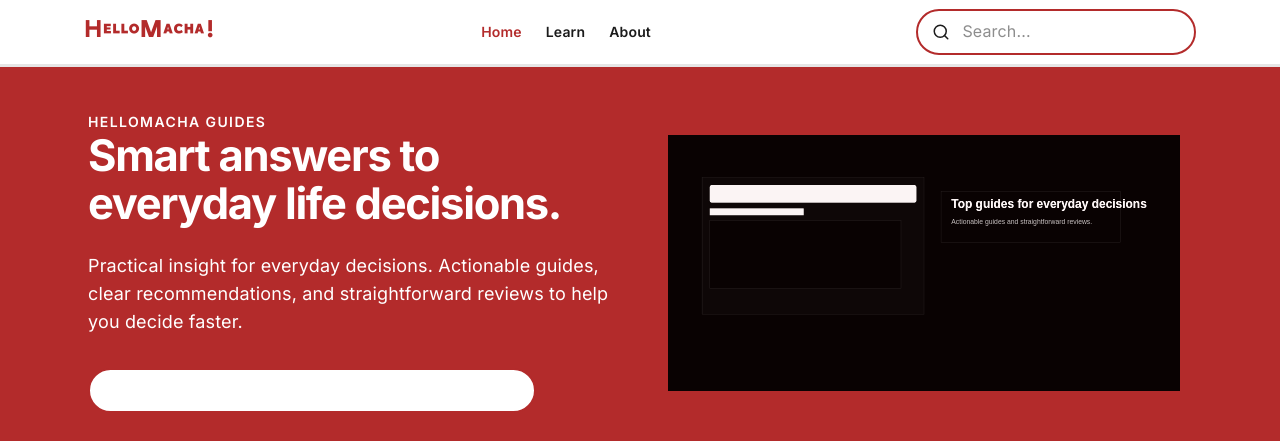
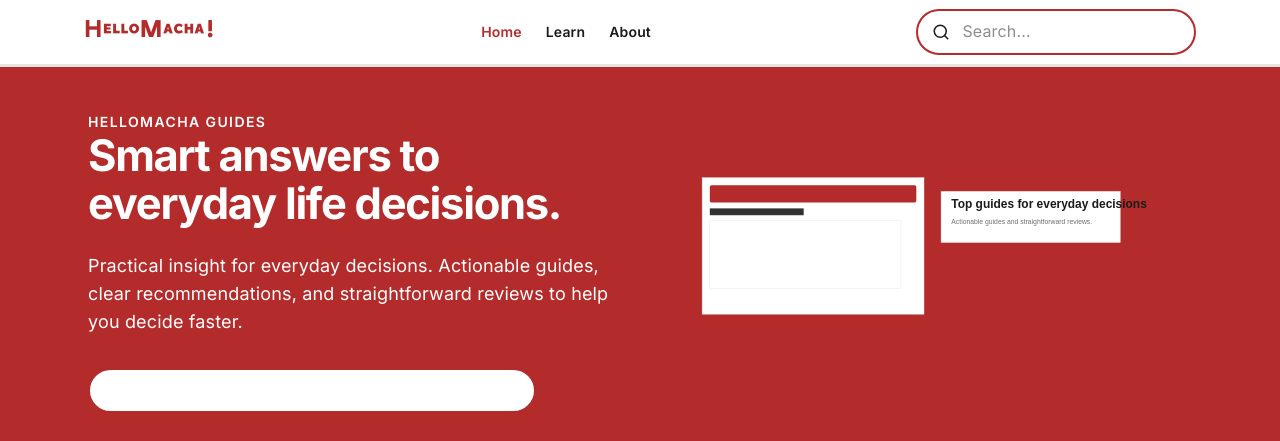
Before and after one commit to poornaprasadmacha/hellomacha, a Next.js app: page / in a window 1280 px wide. Shown: the top 441 px of the page. Built offline with nearby package versions, Linux system fonts and the light colour scheme.

Commit message:
Fix black box in hero section: remove white background and invert filter from hero.svg

```diff
--- a/app/ArticleClient.tsx
+++ b/app/ArticleClient.tsx
@@ -133,8 +133,7 @@
                   src="/hero.svg"
                   alt="Hero illustration"
                   loading="lazy"
-                  className="w-full h-64 object-contain"
-                  style={{ filter: 'invert(1) brightness(1.4)', opacity: 0.95 }}
+                  className="w-full h-64 object-contain opacity-0.95"
                 />
               </div>
             </div>
```
Also changed, not shown: public/hero.svg.
